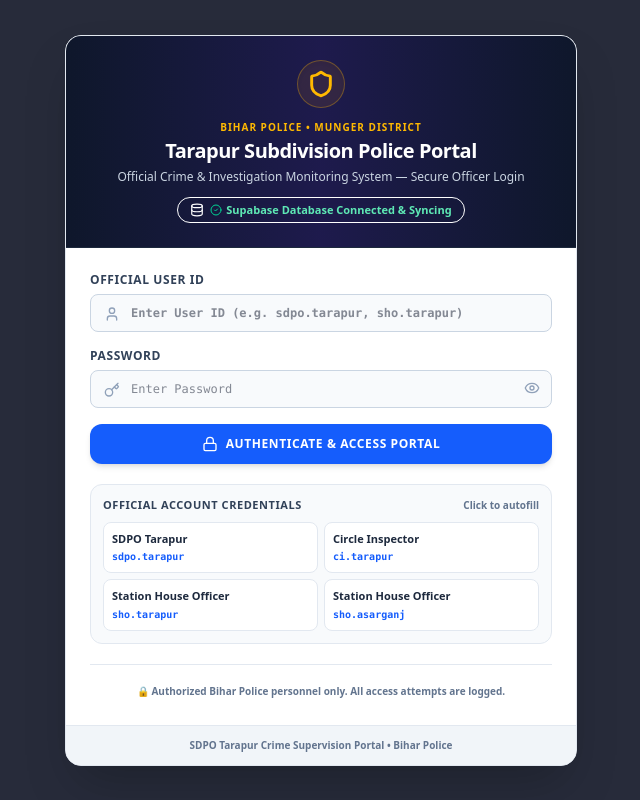
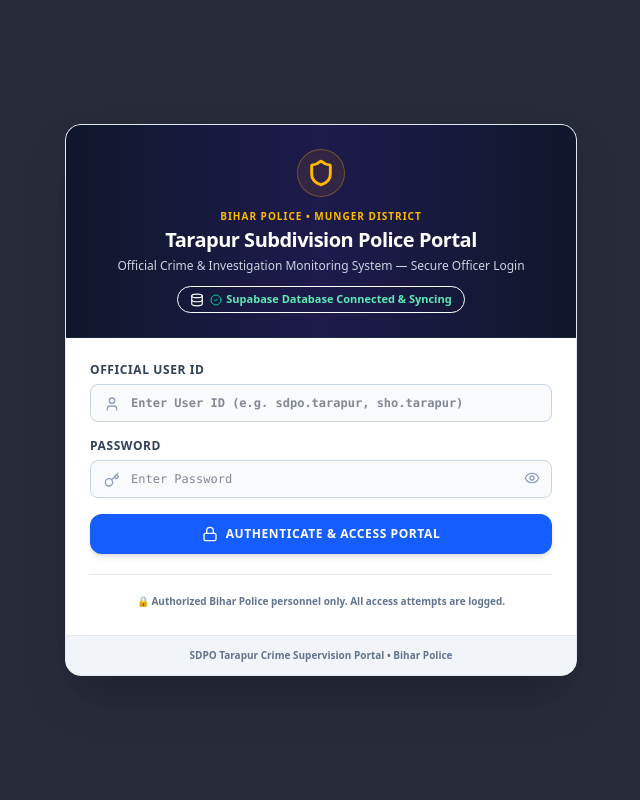
Before and after one commit to sdpo-tarapur/login, a React (Vite) app: page / in a window 1280 px wide. Shown: the whole page, without its empty margins (319-959 px from the left). Built offline with nearby package versions, Linux system fonts and the light colour scheme; no server answers; the database is empty.

Commit message:
Update LoginModal.tsx

```diff
--- a/src/components/LoginModal.tsx
+++ b/src/components/LoginModal.tsx
@@ -138,37 +138,6 @@
             </button>
           </form>
 
-          {/* Quick Login Accounts Assistance */}
-          <div className="bg-slate-50 dark:bg-slate-800/60 p-3 rounded-xl border border-slate-200 dark:border-slate-700/70 space-y-2">
-            <div className="flex items-center justify-between">
-              <span className="text-[11px] font-extrabold text-slate-700 dark:text-slate-300 uppercase tracking-wider">
-                Official Account Credentials
-              </span>
-              <span className="text-[10px] font-semibold text-slate-500 dark:text-slate-400">Click to autofill</span>
-            </div>
-            <div className="grid grid-cols-2 gap-1.5">
-              {accounts.filter((a) => a.isActive).slice(0, 4).map((acc) => (
-                <button
-                  key={acc.id}
-                  type="button"
-                  onClick={() => {
-                    setUserId(acc.userId);
-                    setPassword(acc.password);
-                    setErrorMessage('');
-                  }}
-                  className="text-left p-2 bg-white dark:bg-slate-900 hover:bg-blue-50 dark:hover:bg-blue-950/50 border border-slate-200 dark:border-slate-800 hover:border-blue-300 dark:hover:border-blue-700 rounded-lg transition text-[11px] group cursor-pointer"
-                >
-                  <div className="font-bold text-slate-800 dark:text-slate-200 truncate group-hover:text-blue-600 dark:group-hover:text-blue-400">
-                    {acc.rank.split('(')[0].trim()}
-                  </div>
-                  <div className="text-[10px] text-slate-500 dark:text-slate-400 font-mono flex items-center justify-between mt-0.5">
-                    <span className="font-bold text-blue-600 dark:text-blue-400">{acc.userId}</span>
-                  </div>
-                </button>
-              ))}
-            </div>
-          </div>
-
           {/* Security Note */}
           <div className="pt-3 border-t border-slate-200 dark:border-slate-800 text-center">
             <span className="text-[10px] font-bold text-slate-500 dark:text-slate-400">
```
